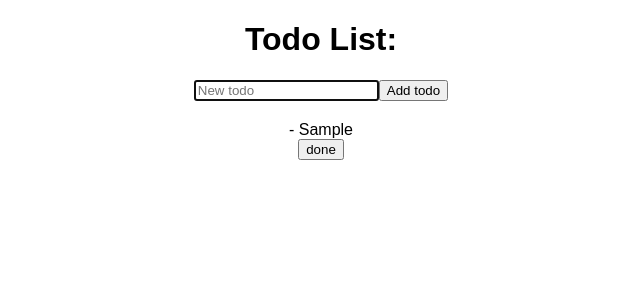
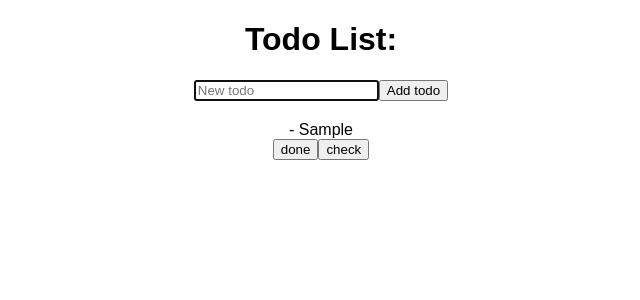
Before and after one commit to aelhani/mini-todo-list, a React (Create React App) app: page / in a window 1280 px wide. Both pictures are taken after typing "Sample" into the empty fields and a click on the button "Add todo". Shown: the top 300 px of the page, without its empty margins (319-959 px from the left). Built offline with nearby package versions, Linux system fonts and the light colour scheme.

Commit message:
feat: Toggle a todo as done/undone

```diff
--- a/src/App.js
+++ b/src/App.js
@@ -22,6 +22,12 @@ const App = () => {
     setTodos([...todos.filter((e, i) => i !== index)]);
   };
 
+  const toggleTodo = index => {
+    let newTodos = Object.assign([], todos);
+    newTodos[index].done = !newTodos[index].done;
+    setTodos(newTodos);
+  };
+
   return (
     <div className="App">
       <h1>Todo List:</h1>
@@ -39,6 +45,7 @@ const App = () => {
             done={todo.done}
             label={todo.label}
             deleteTodo={deleteTodo}
+            toggleTodo={toggleTodo}
           />
         );
       })}
--- a/src/Todo.jsx
+++ b/src/Todo.jsx
@@ -1,6 +1,6 @@
 import React from "react";
 
-const Todo = ({ label, done, index, deleteTodo }) => {
+const Todo = ({ label, done, index, deleteTodo, toggleTodo }) => {
   return (
     <>
       <div
@@ -15,6 +15,7 @@ const Todo = ({ label, done, index, deleteTodo }) => {
         {`- ${label}`}
       </div>
       <button onClick={() => deleteTodo(index)}>done</button>
+      <button onClick={() => toggleTodo(index)}>check</button>
     </>
   );
 };
```
Also changed, not shown: 1 other file (tests, documents, lock files or other folders).
